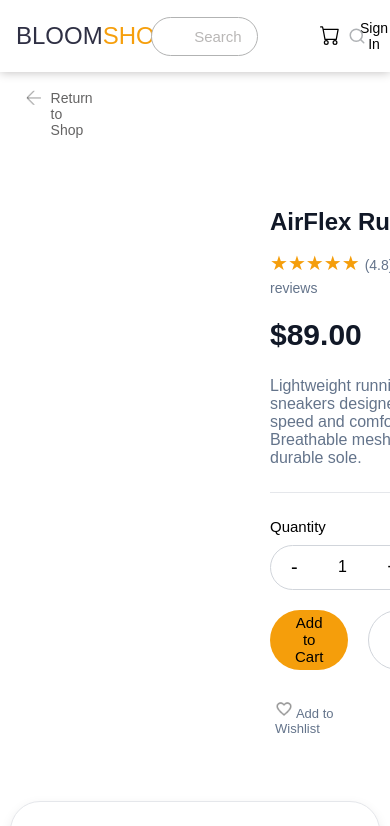
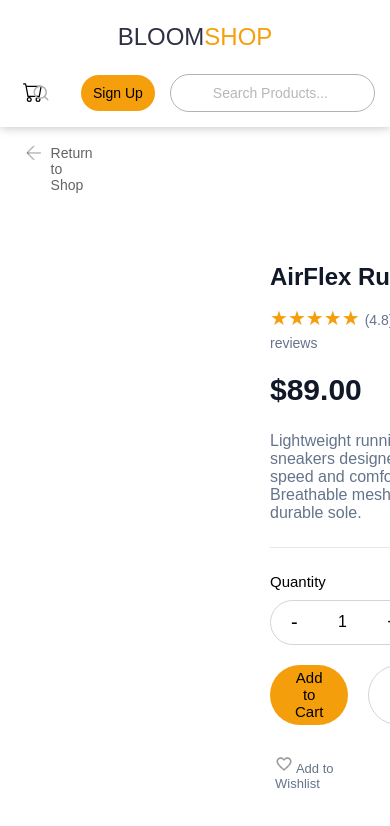
Before and after one commit to Shivagithub-99/BLOOM-SHOP-, a plain HTML site: page product-1.html in a window 390 px wide. Shown: the top 826 px of the page. Drawn offline with Linux system fonts and the light colour scheme.

Commit message:
navbar responsiveness

```diff
--- a/style.css
+++ b/style.css
@@ -4,22 +4,24 @@
     margin: 0px;
 }
 
-.navbar {
-    width: 100%;
-    height: 72px;
-    /* border: 1px solid black; */
-    display: flex;
-    box-shadow: 0px 0px 10px rgb(188, 186, 186);
-    filter: opacity(2px);
+.navbar{
+    display:flex;
+    justify-content:space-between;
+    align-items:center;
+    padding:15px 30px;
+    box-shadow:0 0 10px rgb(188,186,186);
+    gap:20px;
+    position: sticky;
+    top: 0;
+    z-index: 1000;
+    background-color: white;
 }
 
-.nav1 {
-    display: flex;
-    justify-content: space-around;
-    align-items: center;
-    width: 25%;
-    height: 100%;
-    /* border: 1px solid black; */
+.nav1{
+    display:flex;
+    align-items:center;
+    gap:25px;
+    flex-shrink:0;
 }
 
 .logo {
@@ -53,32 +55,30 @@
     color: lab(15.22% -0.9 -7.81);
 }
 
-.nav2 {
-    position: relative;
-    width: 75%;
-    /* max-width: 450px; */
-    display: flex;
-    align-items: center;
-    justify-content: center;
-    /* border: 1px solid; */
+.nav2{
+    flex:1;
+    position:relative;
+    display:flex;
+    justify-content:center;
+    align-items:center;
 }
 
-.nav2 .search-icon {
-    position: absolute;
-    left: 250px;
+.search-icon {
+    position:absolute;
+    left:calc(50% - 240px);
     color: #afb2b5;
     pointer-events: none;
     z-index: 1;
 }
 
 .search-products {
-    width: 50%;
-    padding: 10px 16px 10px 42px;
-    font-size: 15px;
-    color: #30334a;
-    /* background-color: #f8fafc; */
-    /* border: 1px solid #b4b5b5; */
-    border-radius: 20px;
+    width:100%;
+    max-width:500px;
+    padding:10px 16px 10px 42px;
+    border-radius:20px;
+    border:1px solid #cfcfcf;
+    font-size:15px;
+    outline:none;
     border: 1px solid lab(72.87% -0.35 -0.13);
     outline: none;
     box-sizing: border-box;
@@ -94,12 +94,11 @@ input::-webkit-input-placeholder {
     color: #b9b7b6;
 }
 
-.nav3 {
-    width: 20%;
-    display: flex;
-    /* border: 1px solid; */
-    justify-content: space-around;
-    align-items: center;
+.nav3{
+    display:flex;
+    align-items:center;
+    gap:15px;
+    flex-shrink:0;
 }
 
 .cart-button {
@@ -146,6 +145,62 @@ input::-webkit-input-placeholder {
 
 .sign-up:hover {
     background-color: lab(74.54% 22.75 71.97);
+}
+
+@media(max-width:1000px){
+
+    .navbar{
+        padding:15px 20px;
+    }
+
+    .search-products{
+        max-width:350px;
+    }
+
+    .nav1 a:not(.logo){
+        display:none;
+    }
+}
+
+@media(max-width:768px){
+
+    .navbar{
+        flex-wrap:wrap;
+        gap:15px;
+    }
+
+    .nav1{
+        width:100%;
+        justify-content:center;
+    }
+
+    .nav2{
+        width:100%;
+        order:3;
+    }
+
+    .nav3{
+        margin-left:auto;
+    }
+
+    .search-products{
+        max-width:100%;
+    }
+}
+
+@media(max-width:480px){
+
+    .sign-in{
+        display:none;
+    }
+
+    .search-products{
+        font-size:14px;
+    }
+
+    .navbar{
+        padding:15px;
+    }
 }
 
 .hero {
@@ -1173,6 +1228,10 @@ a p:hover {
     cursor: pointer;
 }
 
+.cart-btn:hover{
+    background: #feb22e;
+}
+
 .buy-btn {
     flex: 1;
     padding: 12px 25px;
@@ -1182,6 +1241,12 @@ a p:hover {
     font-size: 15px;
     font-family: sans-serif;
     cursor: pointer;
+}
+
+.buy-btn:hover{
+    color: lab(38 33.49 44.16);
+    background-color: oklab(79.432% 0.03779 0.1233 / 0.296);
+
 }
 
 .extra-actions {
```
